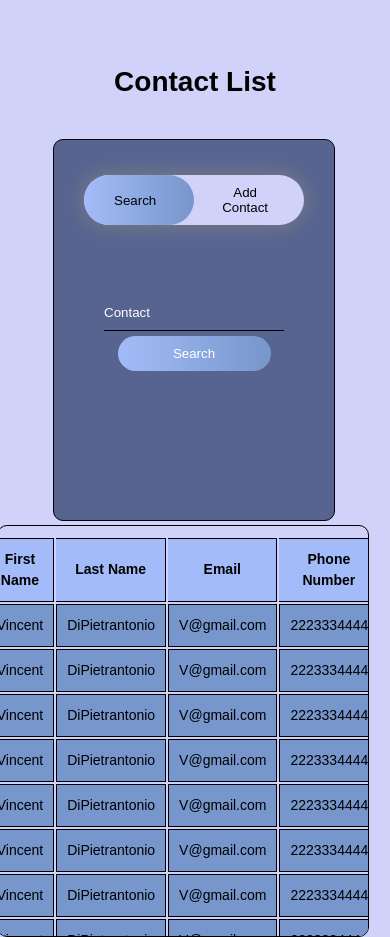
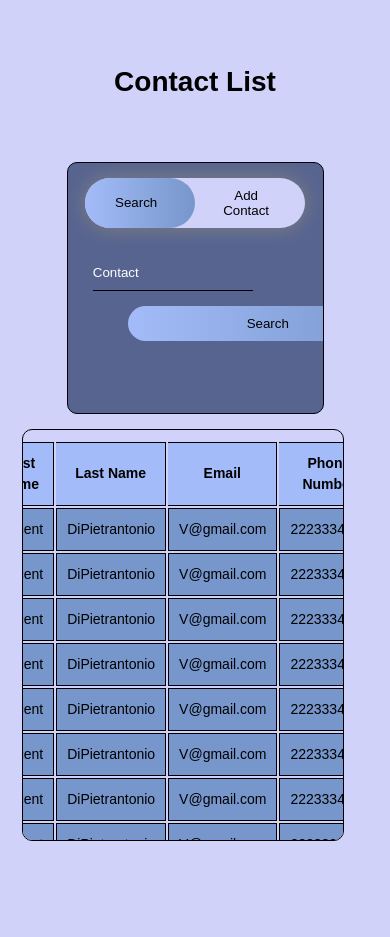
Before and after one commit to COP4331-Group-Project/Contact-Manager-Project, a PHP site: page /ContactList.html in a window 390 px wide. After the commit the page ends 841 px from the top, so only its background shows below. Run offline with PHP 8.4, Linux system fonts and the light colour scheme.

Commit message:
Updated CSS

```diff
--- a/ContactList.css
+++ b/ContactList.css
@@ -91,19 +91,16 @@ body {
   width: 85%;
   padding: 10px 30px;
   cursor: pointer;
-  display: block;
   margin: auto;
   background: linear-gradient(to right, #A3BCF9, #7796CB);
   border: 0;
-  outline: none;
   border-radius: 30px;
-  color: white;
+  color: black;
 }
 
 #search {
   left: 50px;
 }
-
 #addContact {
 left: 450px;
 }
@@ -153,13 +150,56 @@ left: 450px;
 }
 
 /*Small Screen Adjustments*/
-@media (max-width: 830px) {
+@media (max-width: 865px) {
   .main-container {
     flex-direction: column;
     align-items: center;
+    justify-content: center;
+    margin: 25px;
   }
+  /* Table Styling */
   .contact-table {
     max-height: 100%;
     height: 390px;
+    margin-bottom: 15px;
+  }
+  /* Forms Styling */
+  .forms-wrapper {
+    width: 400px;
+    max-width: 85%;
+    height: 250px;
+    margin: 15px;
+  }
+  .button-box {
+    width: 220px;
+    margin: 15px auto;
+    position: relative;
+    box-shadow: 0 0 20px grey;
+    background-color: #D1D2F9;
+    border-radius: 30px;
+  }
+  .input-group {
+    top: 35%;
+    width: 350px;
+  }
+  .inputWrapper {
+    display: grid;
+    grid-template-columns: 1fr 1fr;
+    grid-gap: 20px;
+  }
+  .input-field {
+    position: relative;
+    right: 15%;
+    width: 160px;
+    max-width: 100%;
+  }
+  .formButton {
+    margin: 10px;
+  }
+  .input-field::placeholder {
+    color: white;
+  }
+  .stacked {
+
   }
 }
--- a/ContactList.html
+++ b/ContactList.html
@@ -16,15 +16,23 @@
           <button type="button" class="toggle-btn" onclick="addContact()">Add Contact</button>
         </div>
         <form id="search" class="input-group">
+          <div class="inputWrapper">
             <input type="text" class="input-field" placeholder="Contact">
+          </div>
+          <div class="formButton">
             <button type="submit" class="submit-btn">Search</button>
+          </div>
         </form>
         <form id="addContact" class="input-group">
+          <div class="inputWrapper">
             <input type="text" class="input-field" placeholder="First name">
             <input type="text" class="input-field" placeholder="Last name">
             <input type="email" class="input-field" placeholder="Email">
             <input type="number" class="input-field" placeholder="Phone Number">
+          </div>
+          <div class="formButton">
             <button type="submit" class="submit-btn">Add Contact</button>
+          </div>
         </form>
       </div>
       <div class="contact-table">
--- a/ContactList.js
+++ b/ContactList.js
@@ -1,15 +1,18 @@
 let searchForm = document.getElementById("search");
 let addContactForm = document.getElementById("addContact");
 let btn = document.getElementById("btn");
+let inputGroup = document.querySelector('.inputWrapper');
 
 const search = () => {
   searchForm.style.left = "50px";
   addContactForm.style.left ="450px";
   btn.style.left = "0px";
+  inputGroup.style.gridTemplateColumns = '1fr 1fr';
 }
 
 const addContact = () => {
   searchForm.style.left = "-400px";
   addContactForm.style.left ="50px";
   btn.style.left = "110px";
+  inputGroup.style.gridTemplateColumns = "repeat(2, 1fr)";
 }
```
Lines whose indentation alone changed are shown as unchanged.
